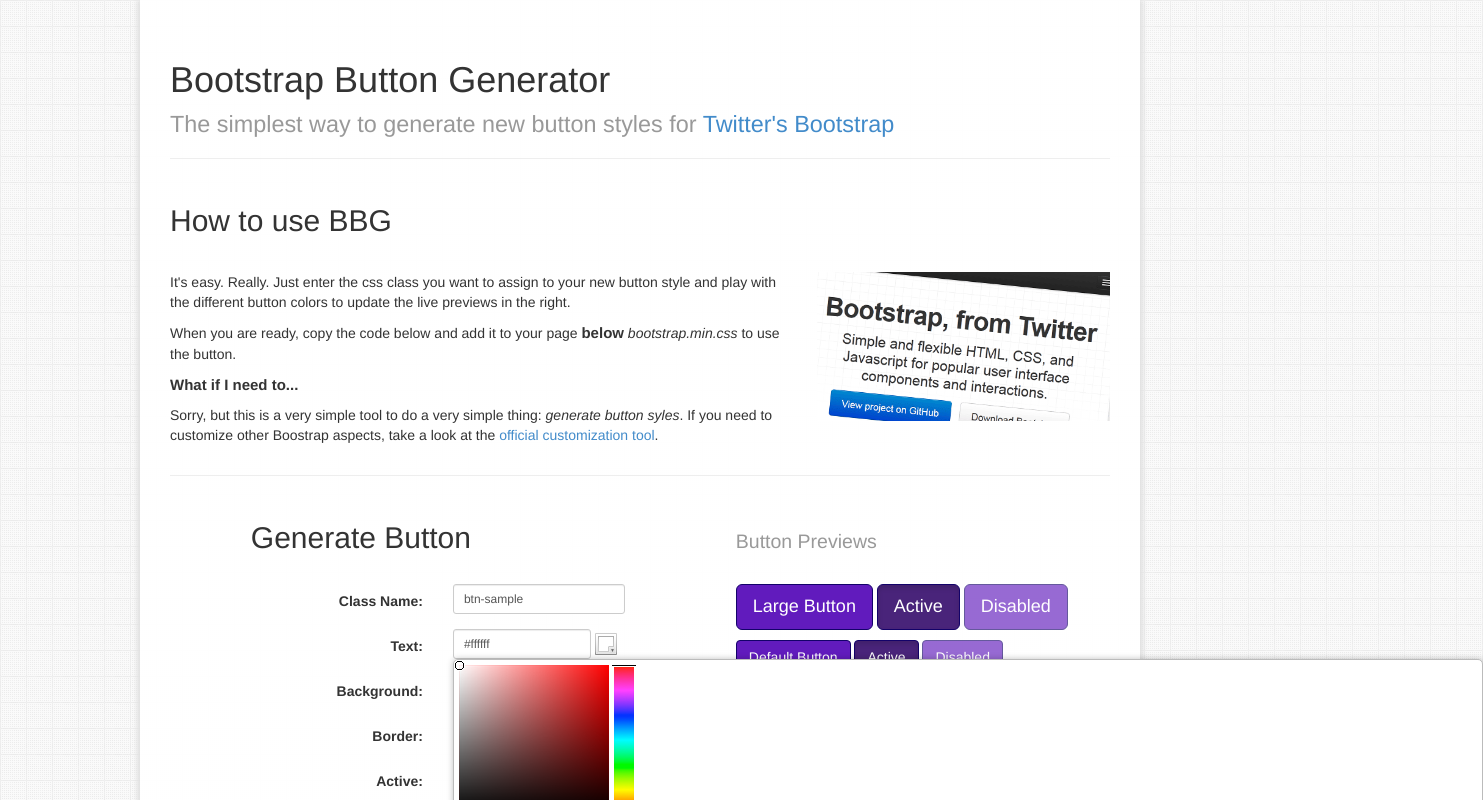
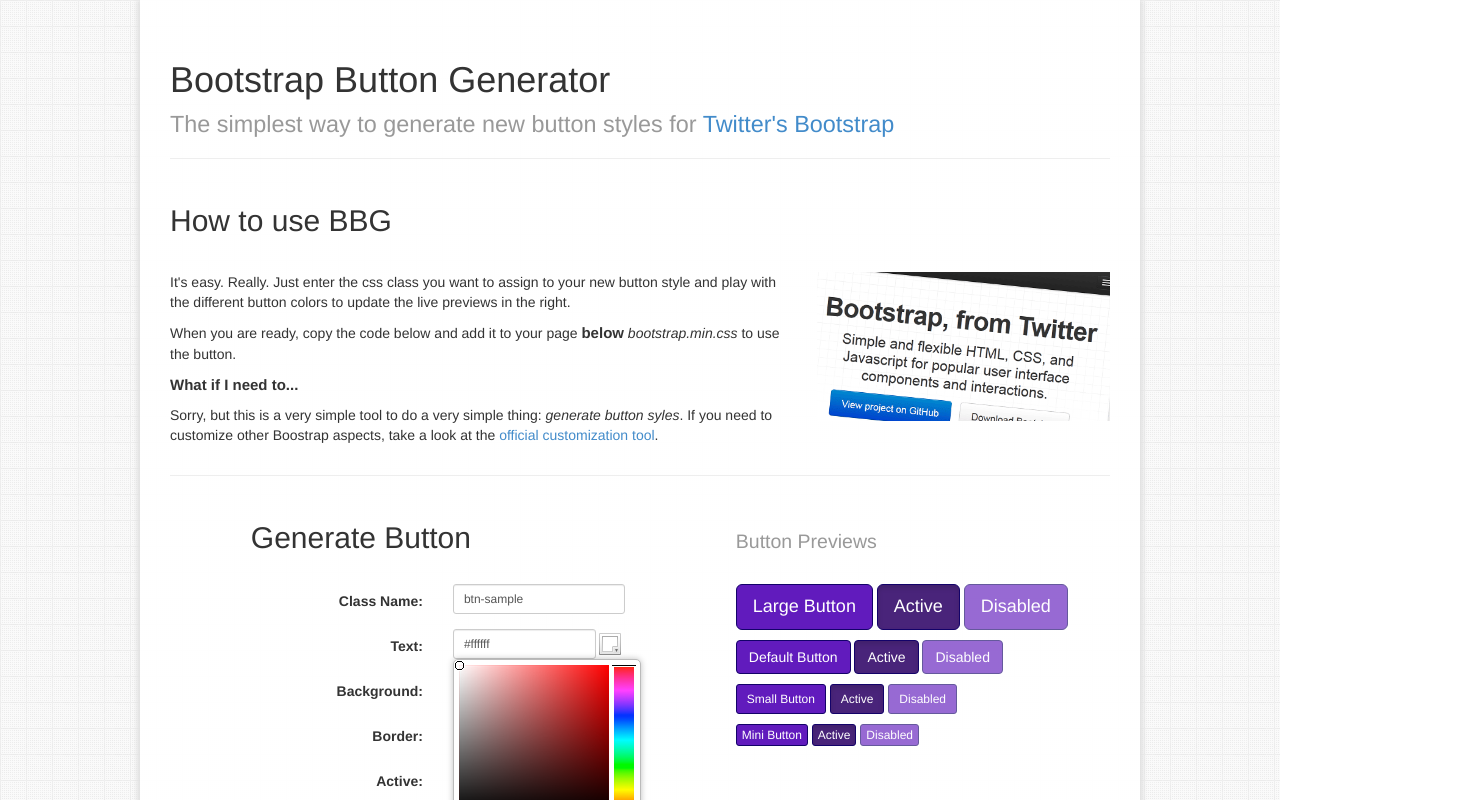
Before and after one commit to jmhdez/BBG, a plain HTML site: page index.html in a window 1280 px wide. Both pictures are taken after a click on the link 605 px from the left and 644 px from the top of the page. Shown: the top 800 px of the page, 1483 px wide, since content can reach past the window. Drawn offline with Linux system fonts and the light colour scheme.

Commit message:
Fixed problem with color-picker styles

```diff
--- a/index.html
+++ b/index.html
@@ -46,9 +46,14 @@
 		font-size: 15px;
 	}
 
-	.form-control.color-picker {
-		width: 80.5%;
+	input[type="text"].form-control.color-picker {
+		width: 83%;
 		display: inline-block;
+	}
+
+	.miniColors-selector {
+		width: 188px;
+		height: 163px;
 	}
 
 	#select-all {
```
